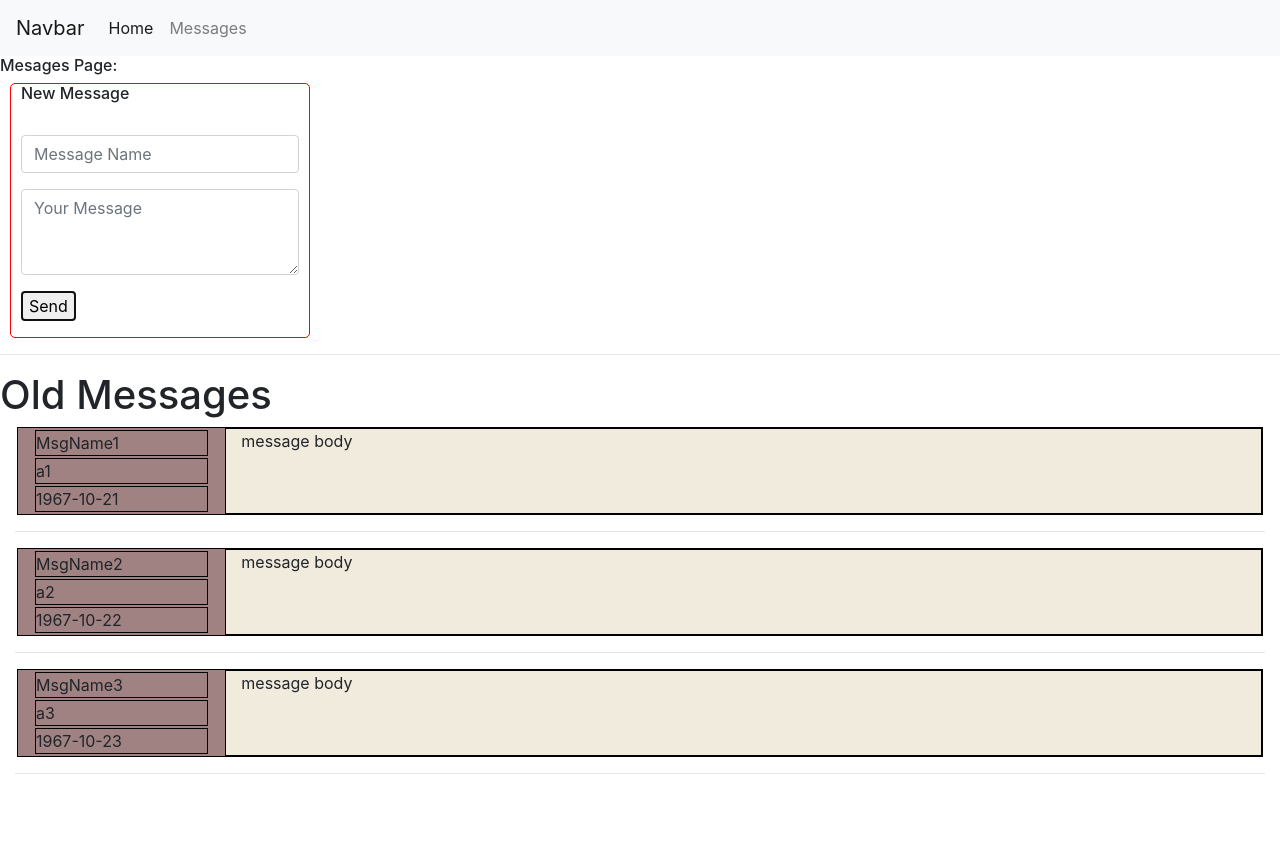
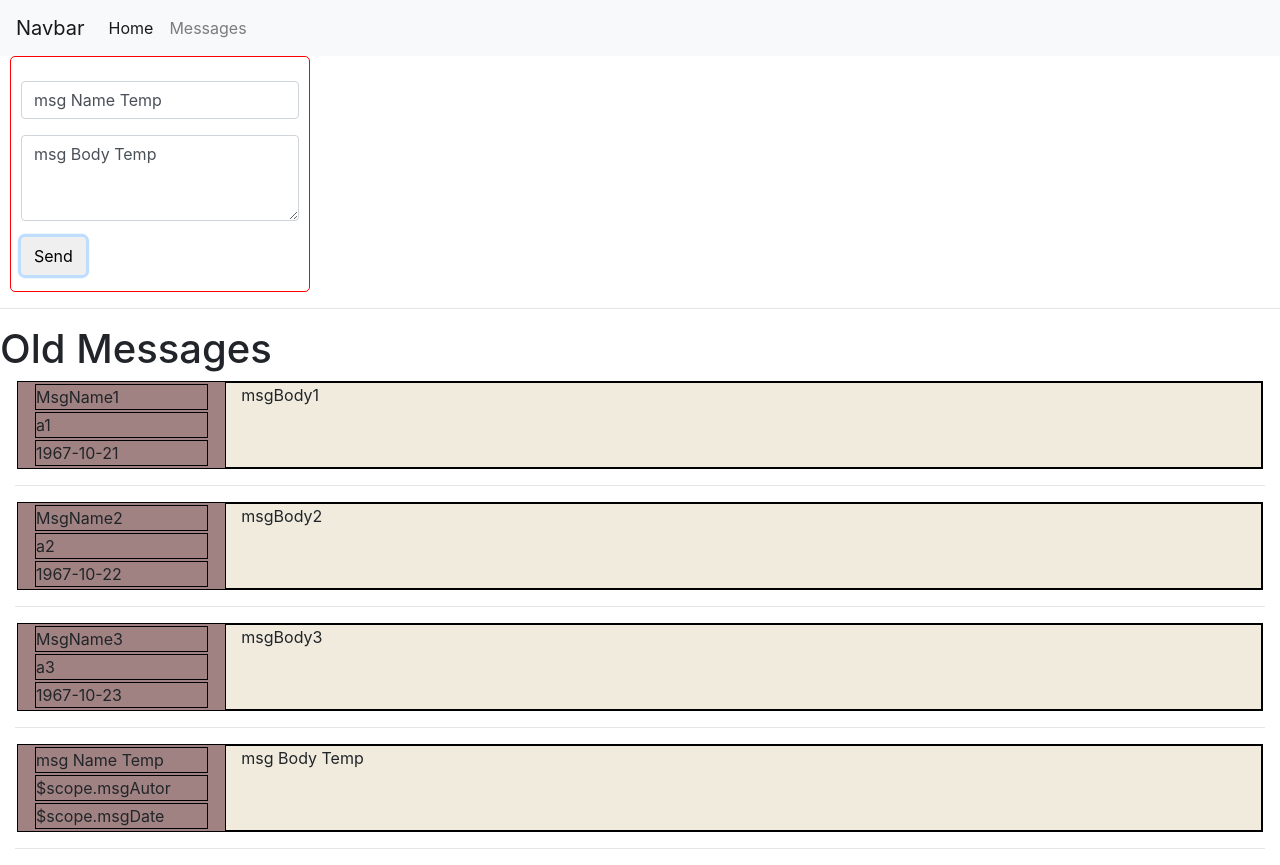
Before and after one commit to Vladaren/vaadbait, a plain HTML site: page index.html at #!/messages in a window 1280 px wide. Both pictures are taken after a click on the button "Send". Before the commit the page ends 800 px from the top, so only its background shows below. Drawn offline with nearby package versions, Linux system fonts and the light colour scheme; some packages are replaced by stand-ins of ours.

Commit message:
after Nir help me

```diff
--- a/app.js
+++ b/app.js
@@ -3,6 +3,6 @@ var app = angular.module("houseApp", ["ngRoute"]);
 app.config(function($routeProvider) {
   $routeProvider
     .when("/"         , {templateUrl: "home.html"})
-    .when("/messages" , {templateUrl: "msg/messagesDir.html"})  //, controller: "messageCtrl"})
+    .when("/messages" , {templateUrl: "msg/messagesDir.html", controller: "msgCtrl"})  //, controller: "messageCtrl"})
     .otherwise(         {templateUrl: "404.html"})
 })
--- a/msg/message.html
+++ b/msg/message.html
@@ -6,7 +6,7 @@
                 <div class="row">{{message.msgDate}}</div>
         </div>
         <div class="col-10 msgbody">
-        message body
+            {{message.msgBody}}
         </div>
     </div>
     <hr>
--- a/msg/messagesCtrl.js
+++ b/msg/messagesCtrl.js
@@ -1,5 +1,17 @@
 app.controller("msgCtrl", function ($scope, $http) {
     $scope.messages = [];
+    $scope.msgName = "msg Name Temp";
+    $scope.msgBody = "msg Body Temp";
+
+    $scope.newMessage = function(){
+        $scope.addMessage(
+            "$scope.msgId",
+            $scope.msgName,
+            $scope.msgBody,
+            "$scope.msgDate",
+            "$scope.msgAutor");
+            alert('new msg = ' + $scope.messages[$scope.messages.length-1].msgBody);
+    }
 
     $scope.filtermessages = function(){
         return true
@@ -16,6 +28,7 @@ app.controller("msgCtrl", function ($scope, $http) {
     $scope.addMessage = function(p1,p2,p3,p4,p5){
         $scope.messages.push(new Message(p1,p2,p3,p4,p5));
         //$scope.tdText="";
+
     }
 
     $http({method: "GET", url:"msg/messages.json"}).then(function (response) {
--- a/msg/messagesDir.html
+++ b/msg/messagesDir.html
@@ -1,7 +1,6 @@
 <!-- <section ng-controller="messagesCtrl"> -->
 
-<section >
-    <h6>Mesages Page:</h6>
+<section>
     <new-message ></new-message>
 <hr>
     <old-messages></old-messages>
--- a/msg/newMessageDir.html
+++ b/msg/newMessageDir.html
@@ -1,18 +1,20 @@
 <form id=newMsgForm>
     <div class="form-group">
-            <h6>New Message</h6>
-
-        <label for="exampleFormControlInput1"></label>
+        <br>
         <input type="text"
         class="form-control"
         id="exampleFormControlInput1"
-        placeholder="Message Name">
+        placeholder="Message Name"
+        value="New msg name"
+        ng-model="msgName">
     </div>
     <div class="form-group">
         <textarea class="form-control" id="exampleFormControlTextarea1" rows="3"
-        placeholder="Your Message"></textarea>
+        placeholder="Your Message"
+        value = "New msg body"
+        ng-model="msgBody"></textarea>
     </div>
     <div class="form-group">
-        <button type="button" class="btn-primery" >Send</button>
+        <button type="button" class="btn btn-primery" ng-click="alert('qq'); newMessage()">Send</button>
     </div>
 </form>
--- a/msg/oldMessagesDir.html
+++ b/msg/oldMessagesDir.html
@@ -1,7 +1,8 @@
 <h1>Old Messages</h1>
-<div ng-controller="msgCtrl">
-    <div ng-repeat="message in messages | filter : filtermessages" >
+<div>
+    <div ng-repeat="message in messages" >
           <tmpl-message></tmpl-message>
+
     </div>
 </div>
 <!-- <div class="container">
--- a/style.css
+++ b/style.css
@@ -24,14 +24,6 @@ input{
     border: 1px solid red;
 }
 
-.redBorder{
-    border: 4px solid red;
-}
-
-.selected {
-    background-color: rgb(168, 130, 130);
-}
-
 /* @media (max-width: 300px)
 {
     .card-columns .card {
```
